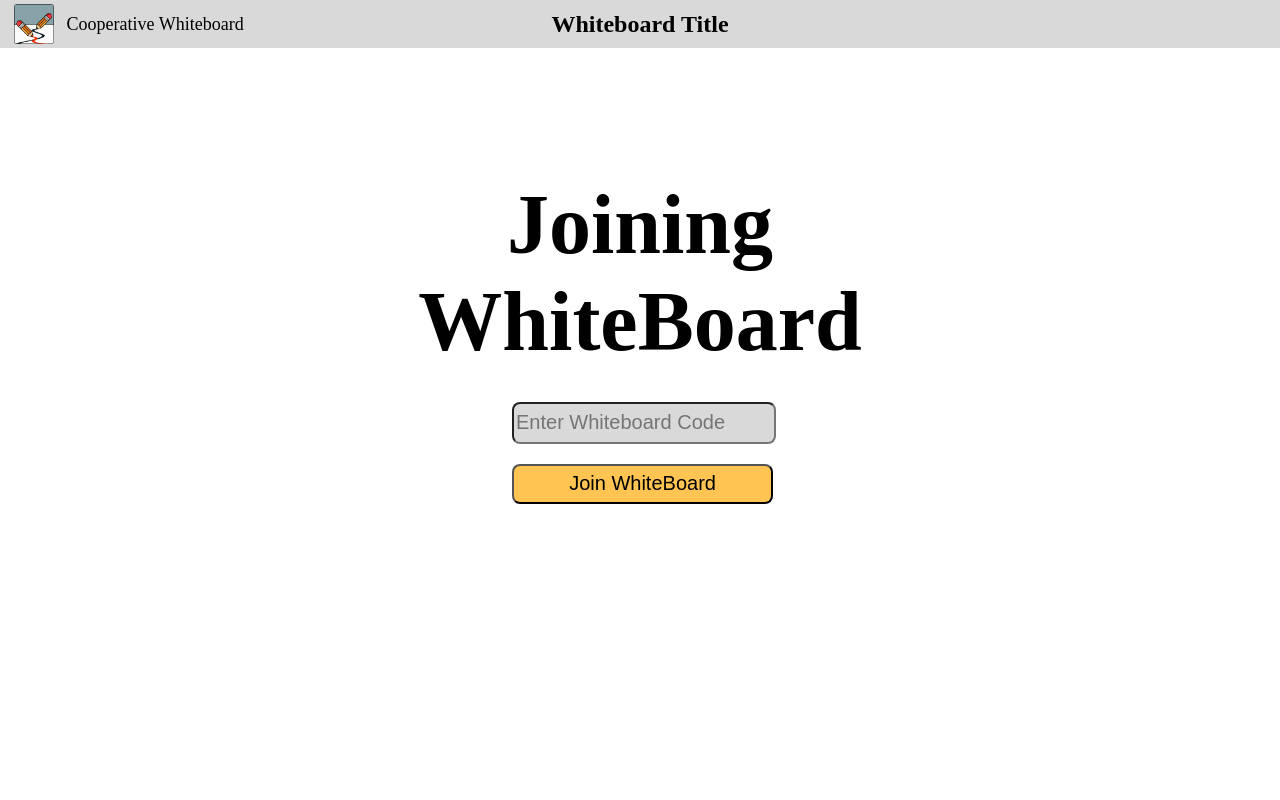
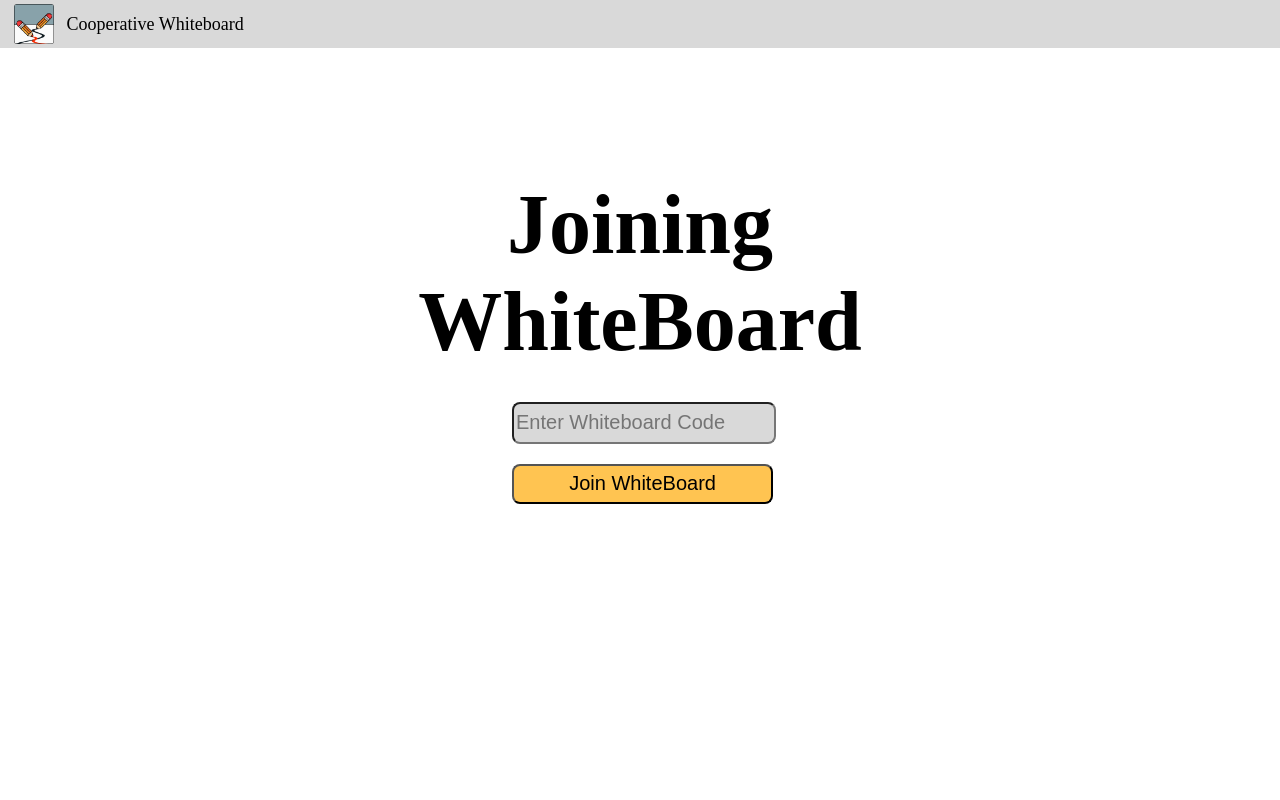
Before and after one commit to VirtuousCrane/WhiteboardNyan, a Django app: page / in a window 1280 px wide. Run offline with Django 4.2, Linux system fonts and the light colour scheme.

Commit message:
Removed: Title

```diff
--- a/WhiteboardNyan_BE/templates/WhiteboardNyan_App/splash.html
+++ b/WhiteboardNyan_BE/templates/WhiteboardNyan_App/splash.html
@@ -17,7 +17,7 @@
 	      </div>
 	      <div class="app-title">Cooperative Whiteboard</div>
 	    </div>
-	    <div class="whiteboard-name">Whiteboard Title</div>
+	    <div class="whiteboard-name"></div>
 	  </div>
 	  <div class="center-page">
 	    <div class="title">
```
